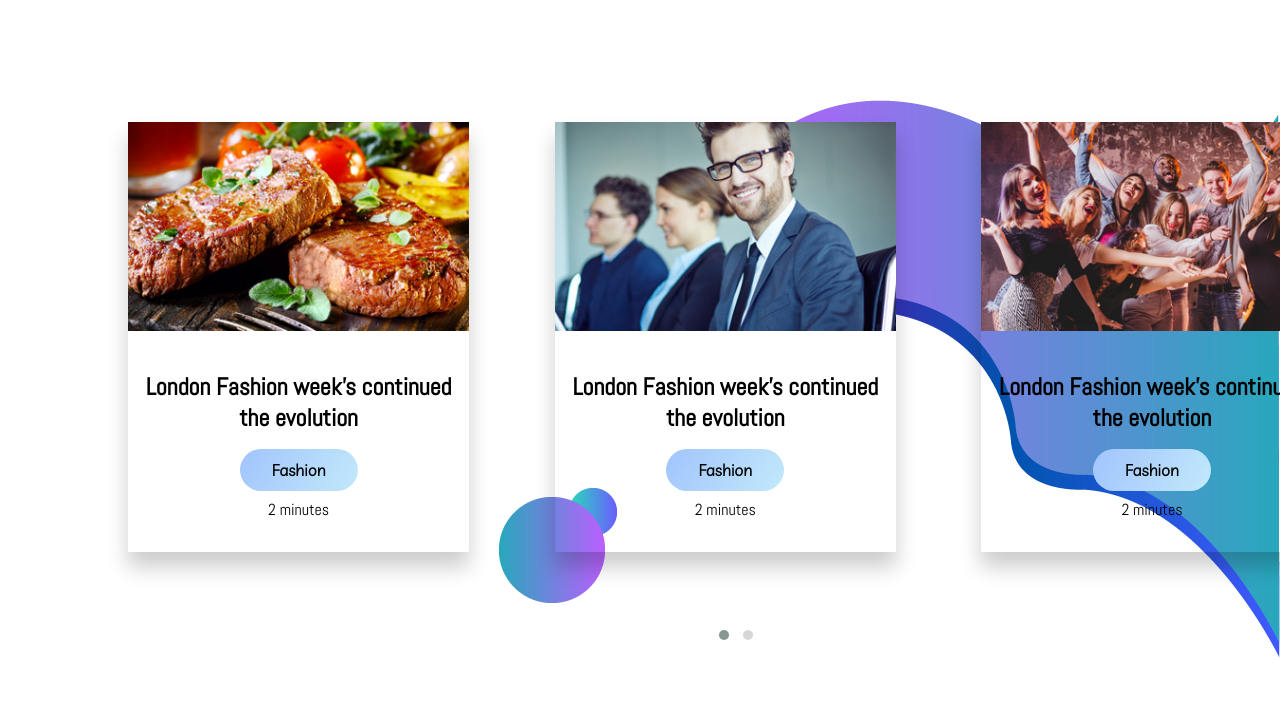
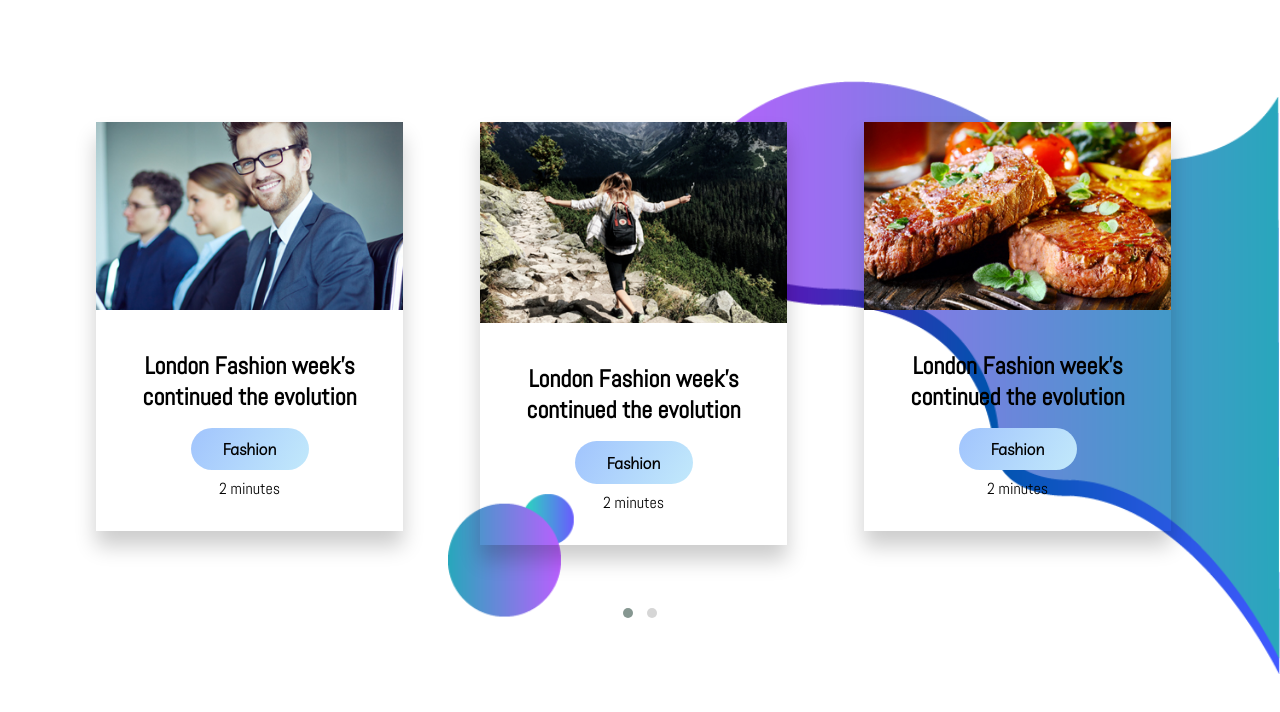
Before and after one commit to atheelarouge/blooger, a plain HTML site: page index.html in a window 1280 px wide. Shown: the part 974-1686 px from the top of the page. Drawn offline with Linux system fonts and the light colour scheme.

Commit message:
second commit

```diff
--- a/css/style.css
+++ b/css/style.css
@@ -59,6 +59,10 @@ h3 {
 
 span {
   font-family: var(--Abel);
+}
+
+.container {
+  margin: 0 5vw;
 }
 
 button.btn {
@@ -199,10 +203,11 @@ main .blog {
   height: 100vh;
   width: 100%;
   overflow: hidden;
+  background-size: 65%;
 }
 
 main .blog .blog-post {
-  padding: 6rem;
+  padding-top: 6rem;
 }
 
 main .blog .blog-content {
--- a/index.html
+++ b/index.html
@@ -93,6 +93,14 @@
             </div>
           </div>
           <div class="blog-content">
+            <img src="./assets/Blog-post/post-3.jpg" alt="post-1">
+            <div class="blog-title">
+              <h3>London Fashion week's continued the evolution</h3>
+              <button class="btn btn-blog">Fashion</button>
+              <span>2 minutes</span>
+            </div>
+          </div>
+          <div class="blog-content">
             <img src="./assets/Blog-post/post-2.jpg" alt="post-1">
             <div class="blog-title">
               <h3>London Fashion week's continued the evolution</h3>
@@ -101,15 +109,7 @@
             </div>
           </div>
           <div class="blog-content">
-            <img src="./assets/Blog-post/post-3.jpg" alt="post-1">
-            <div class="blog-title">
-              <h3>London Fashion week's continued the evolution</h3>
-              <button class="btn btn-blog">Fashion</button>
-              <span>2 minutes</span>
-            </div>
-          </div>
-          <div class="blog-content">
-            <img src="./assets/Blog-post/post-4.png" alt="post-1">
+            <img src="./assets/Blog-post/post-5.png" alt="post-1">
             <div class="blog-title">
               <h3>London Fashion week's continued the evolution</h3>
               <button class="btn btn-blog">Fashion</button>
--- a/js/main.js
+++ b/js/main.js
@@ -9,6 +9,10 @@ $(document).ready(function() {
   });
 
   // Owl-Carousel for Blog
-  $('.owl-carousel').owlCarousel();
+  $('.owl-carousel').owlCarousel({
+    loop: true,
+    autoplay: true,
+    autoplayTimeout: 2000,
+  });
 
 });
```
